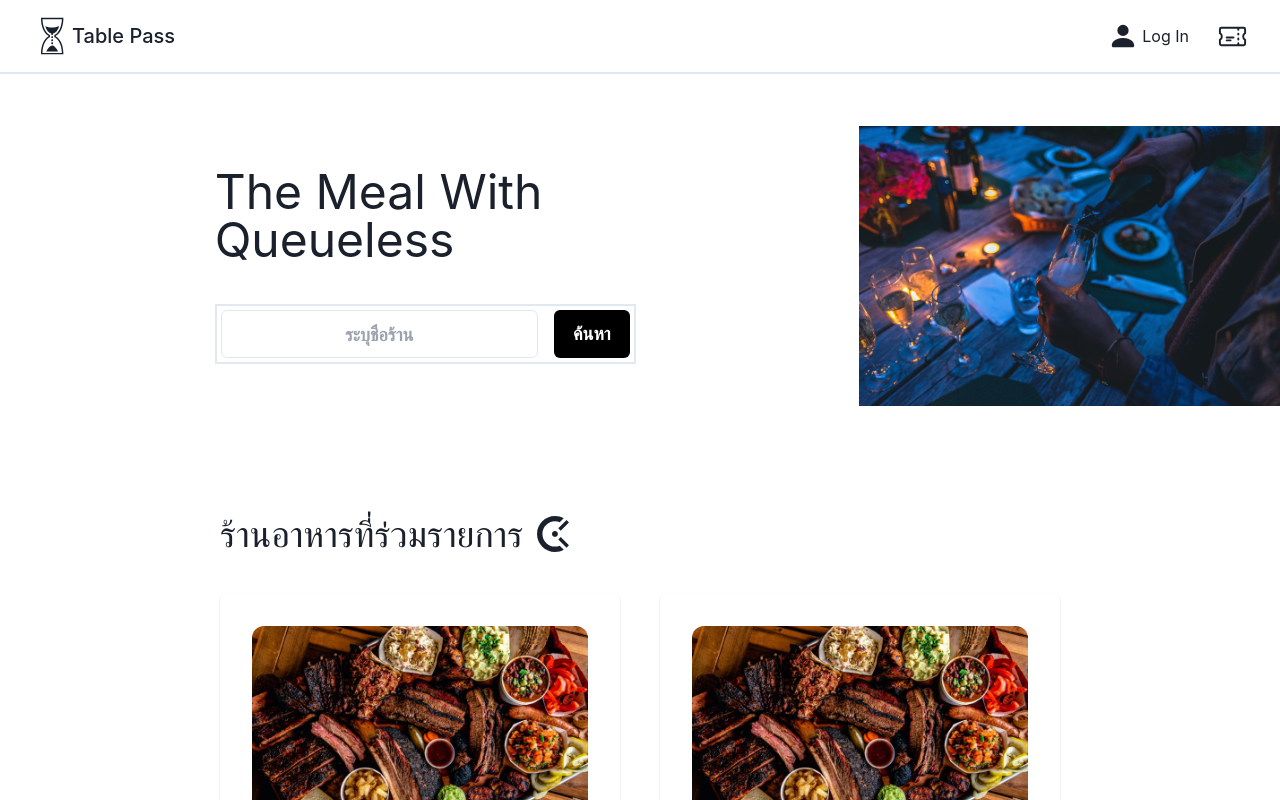
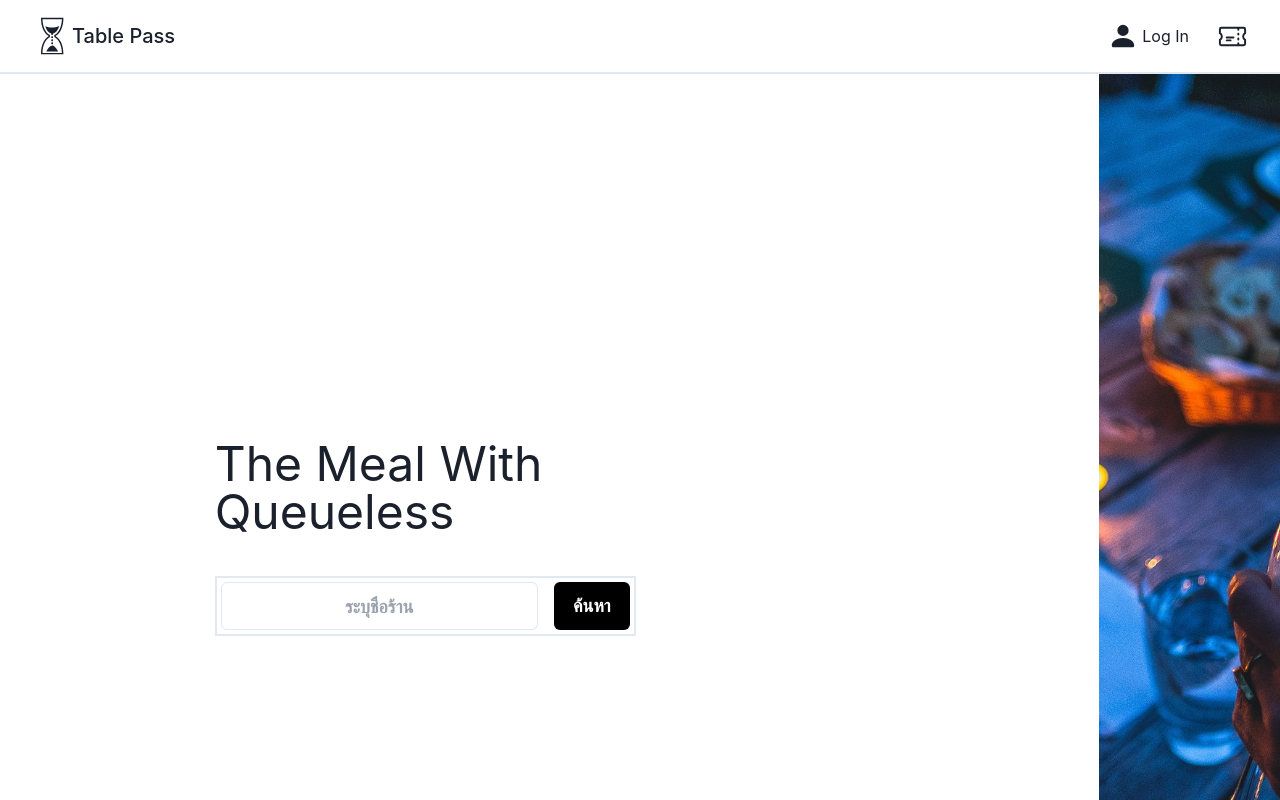
Before and after one commit to SoNicBoom24/Table_pass, a Next.js app: page / in a window 1280 px wide. Shown: the top 800 px of the page. Built offline with nearby package versions, Linux system fonts and the light colour scheme.

Commit message:
fix: home page so beautiful

```diff
--- a/src/pages/index.js
+++ b/src/pages/index.js
@@ -2,8 +2,7 @@ import { Button, Input} from "@chakra-ui/react";
 import { useRouter } from "next/router";
 import { SiClockify } from "react-icons/si";
 import Navbar from "./components/navbar";
-import Image from 'next/image'
-
+import Image from 'next/image';
 import Card_Food from "./components/cardfood";
 
 
@@ -15,9 +14,9 @@ export default function Home() {
   return (
     <>
       <Navbar />
-      <main className="flex flex-col justify-center items-center w-full gap-14 mb-5">
+      <main className="flex flex-col justify-center items-center w-full gap-14 mb-5 overflow-hidden">
         <>
-          <div className="grid grid-cols-6 gap-2 w-full justify-center items-center h-96">
+          <div className="grid grid-cols-6 gap-2 w-full justify-center items-center h-[58rem] relative ">
             <div className="col-start-2 col-span-2">
               <p className='text-5xl pb-10 flex justify-center items-end'>The Meal With Queueless</p>
               <div className="flex border-2 p-1">
@@ -26,10 +25,12 @@ export default function Home() {
               </div>
             </div>
 
-            <div className="grid col-span-2 col-end-7 place-items-end">
-              <Image src="/images/home.jpg" width={700} height={500} sizes="(max-width: 1000px) 100vw,
-              (max-width: 1200px) 50vw,
-              33vw" />
+            <div className="grid col-span-2 col-end-7 relative w-[30rem] h-[58rem] -right-60">
+              <Image src="/images/home.jpg"
+              // width={700} height={500}
+              layout='fill'
+              objectFit='cover'
+               />
             </div>
           </div>
         </>
```
